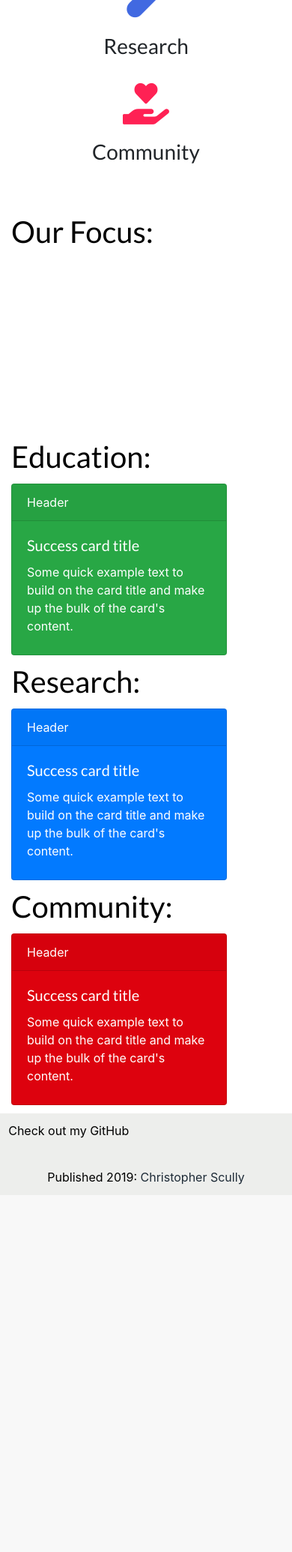
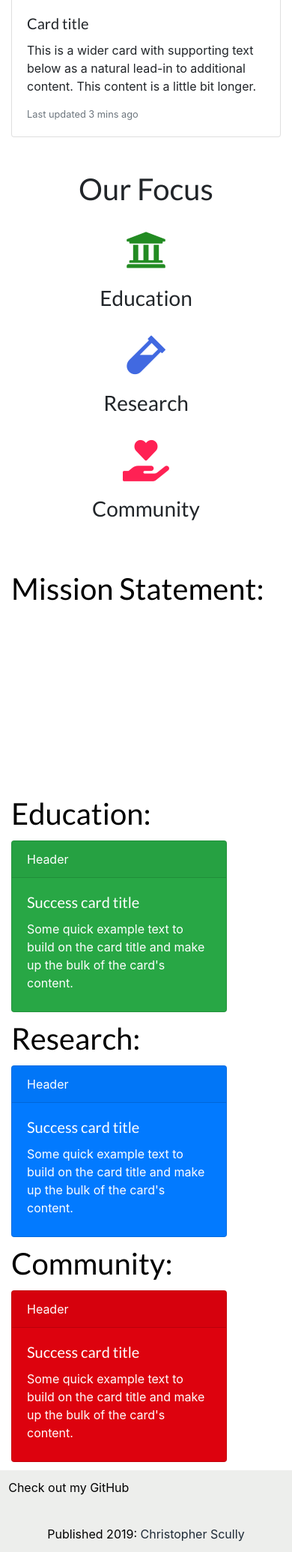
Before and after one commit to Interaze/MU3DPC, a PHP site: page / in a window 390 px wide. Shown: the part 2321-4391 px from the top of the page at 75% size. Before the commit the page ends 3901 px from the top, so only its background shows below. Run offline with PHP 8.4, Linux system fonts and the light colour scheme; some libraries are stand-ins or nearby versions.

Commit message:
sorted events cards for wireframe

```diff
--- a/index.php
+++ b/index.php
@@ -49,7 +49,8 @@
     </div>
     <div class="container">
         <h1 class="text-primary ">Recent Events</h1>
-        <div class="card mb-3" style="max-width: 540px;">
+        <div class="row no-gutters">
+            <div class="card mb-3 col-lg-6 col-md-12 mx-auto" style="max-width: 540px;">
                 <div class="row no-gutters">
                     <div class="col-md-4">
                         <img src="..." class="card-img" alt="...">
@@ -63,7 +64,7 @@
                     </div>
                 </div>
             </div>
-        <div class="card mb-3" style="max-width: 540px;">
+            <div class="card mb-3 col-lg-6 col-md-12 mx-auto" style="max-width: 540px;">
                 <div class="row no-gutters">
                     <div class="col-md-4">
                         <img src="..." class="card-img" alt="...">
@@ -77,7 +78,21 @@
                     </div>
                 </div>
             </div>
-        <div class="card mb-3" style="max-width: 540px;">
+            <div class="card mb-3 col-lg-6 col-md-12 mx-auto" style="max-width: 540px;">
+                <div class="row no-gutters">
+                    <div class="col-md-4">
+                        <img src="..." class="card-img" alt="...">
+                    </div>
+                    <div class="col-md-8">
+                        <div class="card-body">
+                            <h5 class="card-title">Card title</h5>
+                            <p class="card-text">This is a wider card with supporting text below as a natural lead-in to additional content. This content is a little bit longer.</p>
+                            <p class="card-text"><small class="text-muted">Last updated 3 mins ago</small></p>
+                        </div>
+                    </div>
+                </div>
+            </div>
+            <div class="card mb-3 col-lg-6 col-md-12 mx-auto" style="max-width: 540px;">
                 <div class="row no-gutters">
                     <div class="col-md-4">
                         <img src="..." class="card-img" alt="...">
@@ -92,9 +107,10 @@
                 </div>
             </div>
         </div>
+    </div>
     <a class="anchor" id="about"></a>
-    <div class="row bg-secondary m-0 px-4 my-5 d-block col-md-12 col-lg-9 mx-auto">
-        <h1 class="text-center d-block">What We Do</h1>
+    <div class="container bg-secondary m-0 px-4 my-5 d-block col-md-12 col-lg-9 mx-auto">
+        <h1 class="text-center d-block">Our Focus</h1>
         <br>
         <div class="d-md-flex d-sm-block justify-content-center">
             <div class="card border-0 col-md-3 col-sm-12 mx-sm-0 mx-md-2 my-sm-3 my-md-0">
@@ -117,8 +133,8 @@
             </div>
         </div>
     </div>
-    <div class="row col-12 m-0" style="height: 300px">
-        <h1 class="text-primary ">Our Focus:</h1>
+    <div class="container" style="height: 300px">
+        <h1 class="text-primary ">Mission Statement:</h1>
     </div>
     <div class="row col-12 m-0" style="height: 300px">
         <h1 class="text-primary">Education:</h1>
```
Lines whose indentation alone changed are shown as unchanged.
